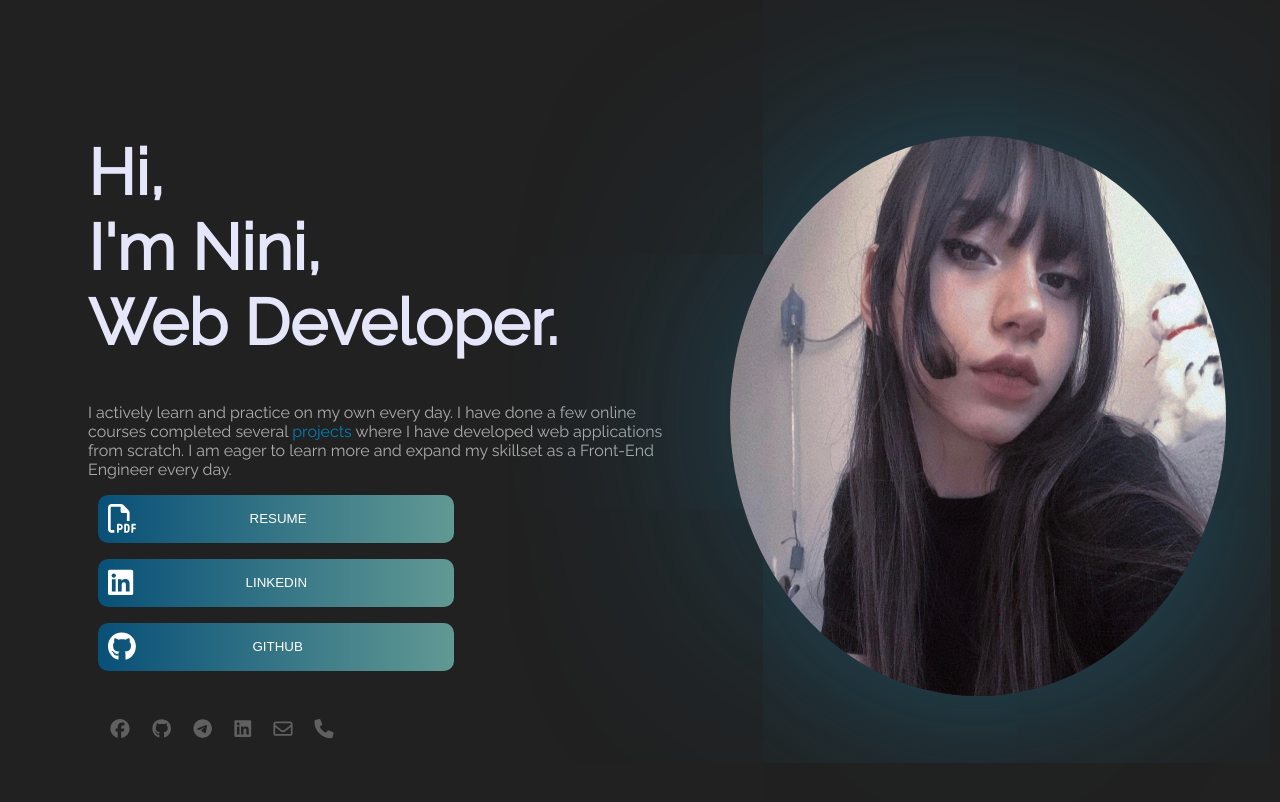
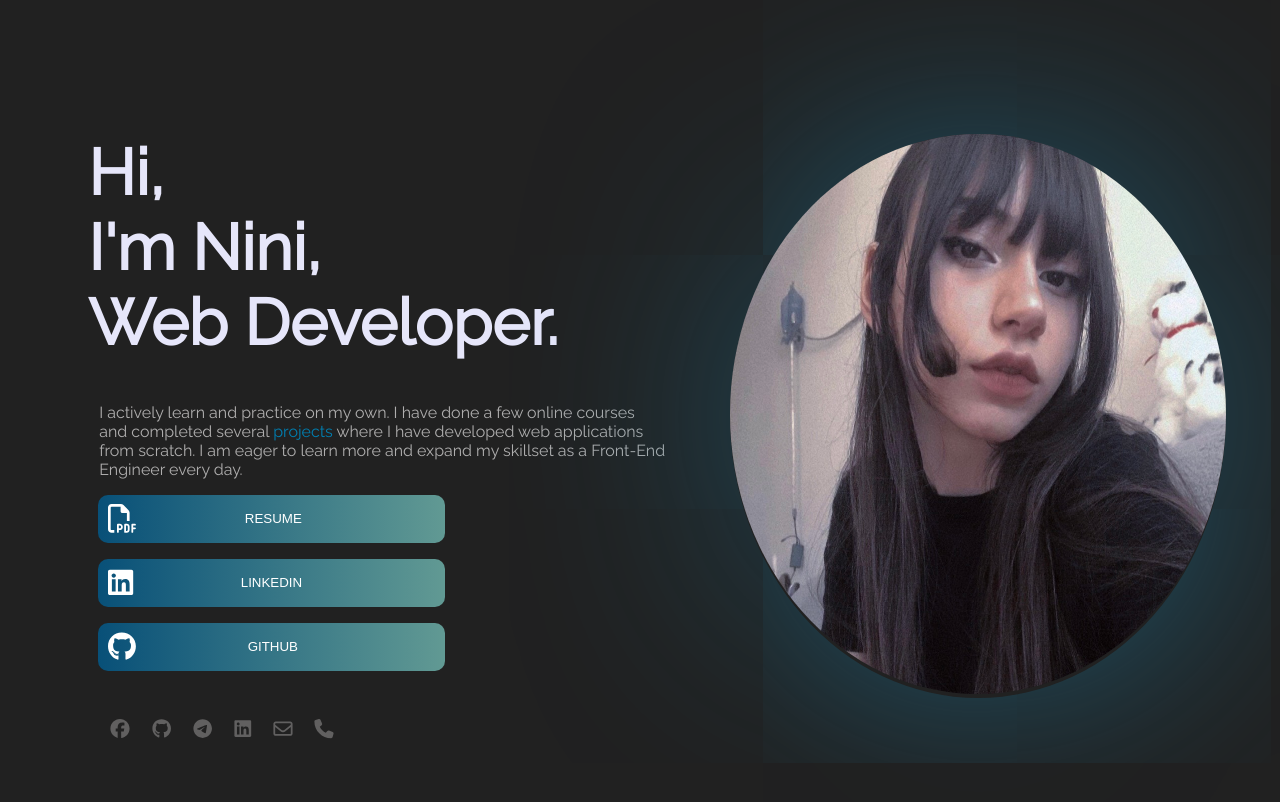
Before and after one commit to melissamelissaa/Portfolio, a React (Create React App) app: page / in a window 1280 px wide. Shown: the top 802 px of the page. Built offline with nearby package versions, Linux system fonts and the light colour scheme.

Commit message:
Improve style

```diff
--- a/src/App.css
+++ b/src/App.css
@@ -2,7 +2,6 @@
 :root {
   --background-color: rgb(33, 33, 33);
   --second-color: #017fb1;
-  /* --second-color: red; */
   --text-color: #e6e6fa;
 }
 body,
@@ -15,10 +14,8 @@ html {
   margin-top: 1rem;
   width: 100%;
 }
-.divOfpic {
-  margin: 0 auto;
-}
 .aboutMe {
+  margin-left: 0.7rem;
   color: rgb(175, 174, 174);
 }
 .App {
@@ -67,9 +64,6 @@ button {
   color: #fff;
   text-decoration: none;
 }
-.containerOfIcons {
-  margin-top: 1rem;
-}
 .icon {
   font-size: 1.2rem;
   padding-left: 1.4rem;
@@ -80,6 +74,7 @@ button {
   text-decoration: none;
 }
 .divOfpic {
+  margin: 0 auto;
   box-shadow: 1px 1px 300px -46px rgb(28, 123, 161);
   border-radius: 50%;
 }
@@ -102,14 +97,9 @@ button {
     margin: 1rem 5rem;
     flex-direction: row-reverse;
     align-items: center;
-    justify-content: space-between;
-    gap: 3rem;
-  }
-  .divOfBody {
-    float: left;
+    gap: 4rem;
   }
   .picOfMe {
-    float: right;
     width: 31rem;
     height: 70vh;
   }
--- a/src/App.js
+++ b/src/App.js
@@ -50,8 +50,8 @@ function App() {
           <span className="char">.</span>
         </h1>
         <p className="aboutMe">
-          I actively learn and practice on my own every day. I have done a few
-          online courses completed several{" "}
+          I actively learn and practice on my own. I have done a few
+          online courses and completed several{" "}
           <a
             className="repoLink"
             href="https://github.com/melissamelissaa?tab=repositories"
```
